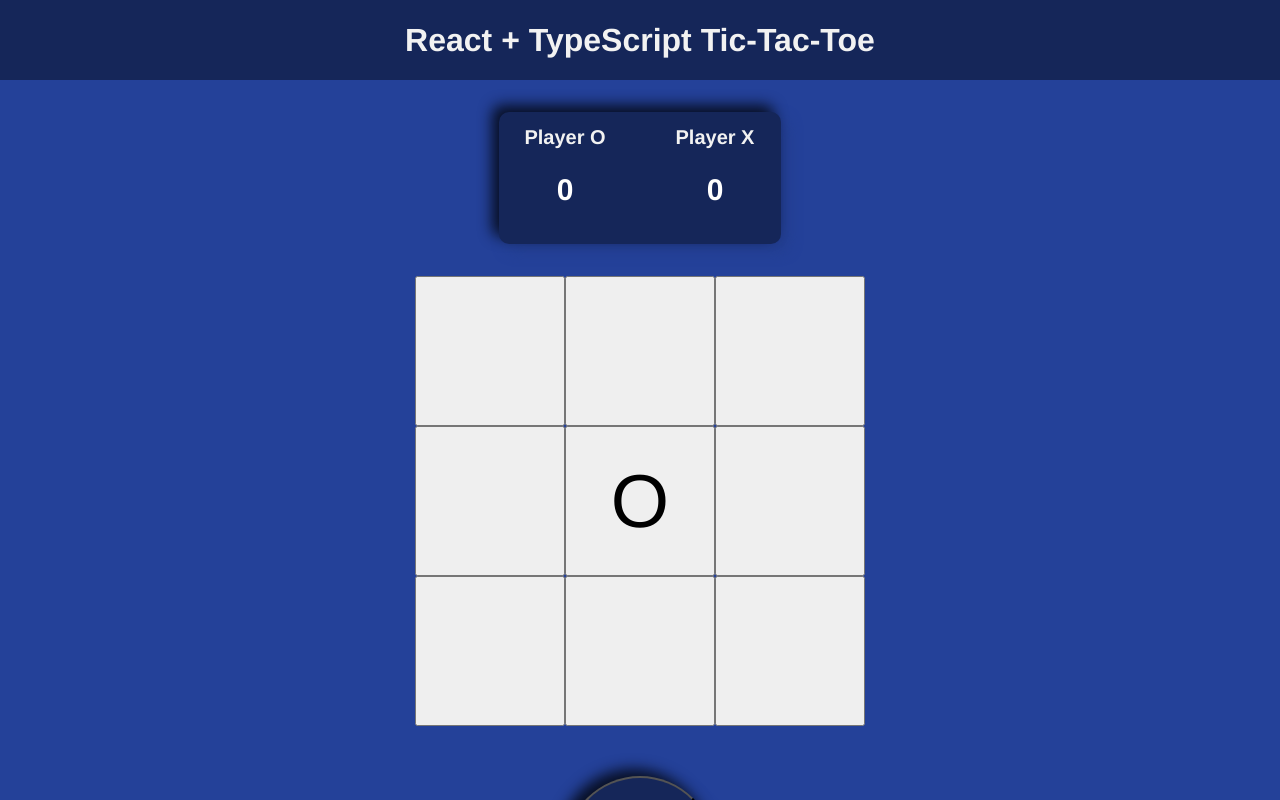
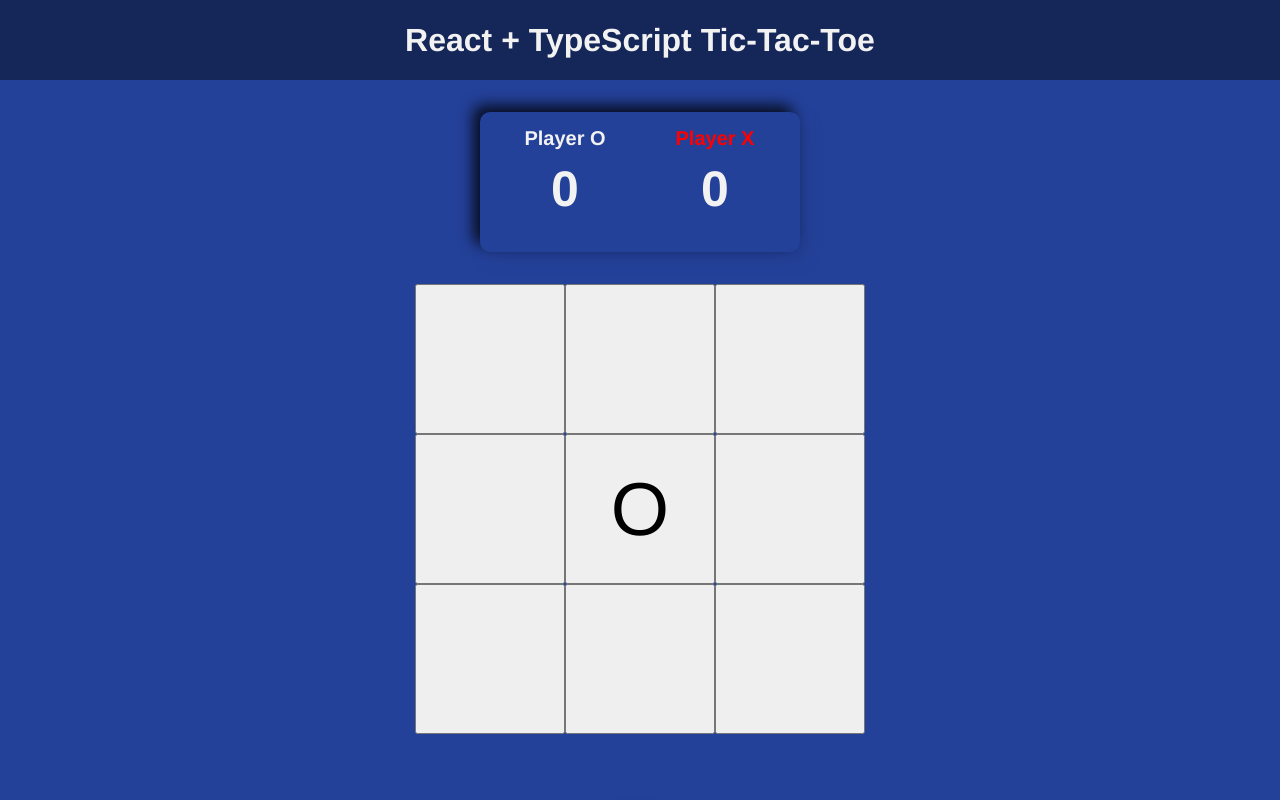
Before and after one commit to douglasyabuki/react-tic-tac-toe, a React (Vite) app: page / in a window 1280 px wide. Both pictures are taken after a click on the button 640 px from the left and 501 px from the top of the page. Shown: the top 800 px of the page. Built offline with nearby package versions, Linux system fonts and the light colour scheme.

Commit message:
Commit 2: Add feature to highlight current player

```diff
--- a/src/components/board/Board.module.css
+++ b/src/components/board/Board.module.css
@@ -1,11 +1,6 @@
 .game {
   display: flex;
   flex-direction: column;
-}
-
-.game h1 {
-  padding-top: 1.5rem;
-  color: #fff;
 }
 
 .board {
@@ -16,3 +11,14 @@
   grid-template-rows: 1fr 1fr 1fr;
   grid-template-columns: 1fr 1fr 1fr;
 }
+
+.message{
+  height: 10vh;
+  padding: .2rem;
+}
+
+.message h1, p{
+  padding: 0px;
+  margin: 0;
+  color: #fff;
+}
--- a/src/components/board/Board.tsx
+++ b/src/components/board/Board.tsx
@@ -13,15 +13,14 @@ import styles from "./Board.module.css";
 
 // Main function
 export default function Board() {
-
   // States
   const [currentBoard, setCurrentBoard] = useState<CellValues[]>(initialState);
   const [currentPlayer, setCurrentPlayer] = useState<boolean>(false);
   const [currentWinner, setCurrentWinner] = useState<CellValues>("");
   const [score, setScore] = useState<{
-    playerO: number,
-    playerX: number
-  }>({playerO:0, playerX:0})
+    playerO: number;
+    playerX: number;
+  }>({ playerO: 0, playerX: 0 });
 
   // Function to set value on cell - It verifies if the cell is empty and if there is a winner
   const onClick = (cellId: number) => {
@@ -39,8 +38,22 @@ export default function Board() {
       }
       setCurrentBoard(copyBoard);
       checkWinner();
+      highlightPlayer();
     }
   };
+
+  //Function to highlight the next player
+  const highlightPlayer = (): void =>{
+    const playerOne = document.querySelector("#player1");
+    const playerTwo = document.querySelector("#player2");
+    if (currentPlayer){
+      playerOne!.classList.add("highlight");
+      playerTwo!.classList.remove("highlight");
+    } else {
+      playerOne!.classList.remove("highlight");
+      playerTwo!.classList.add("highlight");
+    }
+  }
 
   //Function to search for a winner
   const checkWinner = () => {
@@ -57,14 +70,16 @@ export default function Board() {
       currentBoard[positions[2]] == "X"
     ) {
       setCurrentWinner("X");
-      setScore({...score, playerX: score.playerX + 1});
+      setCurrentPlayer(false);
+      setScore({ ...score, playerX: score.playerX + 1 });
     } else if (
       currentBoard[positions[0]] == "O" &&
       currentBoard[positions[1]] == "O" &&
       currentBoard[positions[2]] == "O"
     ) {
       setCurrentWinner("O");
-      setScore({...score, playerO: score.playerO + 1});
+      setScore({ ...score, playerO: score.playerO + 1 });
+      setCurrentPlayer(true);
     }
   };
 
@@ -109,7 +124,11 @@ export default function Board() {
           </div>
         ))}
       </div>
-      {currentWinner ? <h1>Player "{currentWinner}" won</h1> : <h1></h1>}
+      {currentWinner ?
+      <div className={styles.message}>
+        <h1>Player "{currentWinner}" won</h1>
+        <p>Loser starts next</p>
+        </div> : <div className={styles.message}></div>}
       <RoundButton
         value="Reset"
         onClickHandler={() => resetGame()}
--- a/src/components/score/Scoreboard.module.css
+++ b/src/components/score/Scoreboard.module.css
@@ -1,11 +1,10 @@
 .scoreboard {
   margin: 0 auto;
   display: flex;
-  padding: 1rem;
-  width: 250px;
-  height: 100px;
+  width: 300px;
+  height: 120px;
+  padding: 10px;
   border-radius: 10px;
-  background: #152659;
   box-shadow: -7px -7px 14px #080f24, 7px 7px 14px #223d8e;
   color: #f2f2f2;
   font-size: 25px;
@@ -21,8 +20,9 @@
   flex-direction: column;
   text-align: center;
   justify-content: center;
-  width: 40%;
-  height: 100%;
+  width: 120px;
+  padding: 20px;
+  height: 100px;
 }
 
 .scoreboardDivision h2 {
@@ -30,5 +30,6 @@
 }
 
 .scoreboardDivision h1 {
-  font-size: 30px;
+  font-size: 50px;
+  margin-top:10px;
 }
--- a/src/components/score/Scoreboard.tsx
+++ b/src/components/score/Scoreboard.tsx
@@ -6,18 +6,17 @@ import styles from "./Scoreboard.module.css";
 
 export interface Props {
   score: {playerO: number, playerX: number};
-  // setScore: React.Dispatch<React.SetStateAction<{playerO: number, playerX: number}>>
 }
 
 export default function Scoreboard({ score }: Props) {
   return (
     <div className={styles.scoreboard}>
       <div className={styles.scoreboardDivision}>
-        <h2>Player O</h2>
+        <h2 id="player1">Player O</h2>
         <h1>{score.playerO}</h1>
       </div>
       <div className={styles.scoreboardDivision}>
-        <h2>Player X</h2>
+        <h2 id="player2">Player X</h2>
         <h1>{score.playerX}</h1>
       </div>
     </div>
--- a/src/index.css
+++ b/src/index.css
@@ -4,6 +4,6 @@
   font-family: Helvetica;
 }
 
-.hide {
-  display: none !important;
+.highlight {
+  color: red !important;
 }
```
